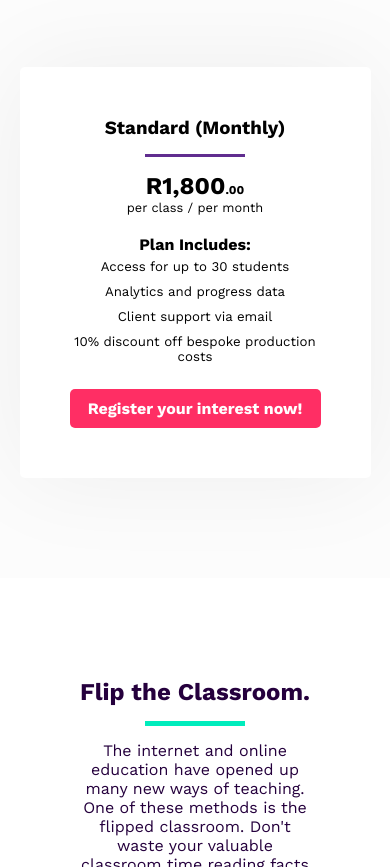
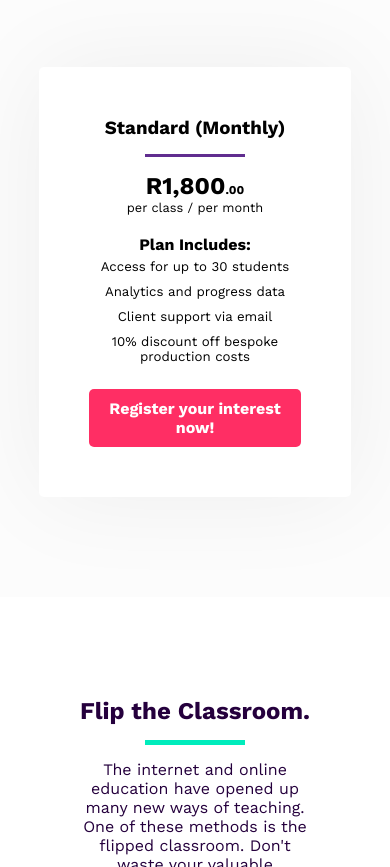
Before and after one commit to ZafariSam/Zafari_Learn, a plain HTML site: page index.html in a window 390 px wide. Shown: the part 4567-5434 px from the top of the page. Drawn offline with nearby package versions, Linux system fonts and the light colour scheme.

Commit message:
Update index.html

```diff
--- a/index.html
+++ b/index.html
@@ -61,7 +61,7 @@
       margin-right: 100px;
     }
     .price-cont{
-      box-sizing: border-box; display: grid; align-items: center; background-color: white; width: 30%; min-width: 90vw; border-radius: 5px; box-shadow: 0px 0px 100px #0000000f;color: black; padding: 50px; text-align: center; min-height: 400px;
+      box-sizing: border-box; display: grid; align-items: center; background-color: white; width: 30%; min-width: 350px; border-radius: 5px; box-shadow: 0px 0px 100px #0000000f;color: black; padding: 50px; text-align: center; min-height: 400px;
     }
     .plan-pnt{
       font-weight:500; padding: 5px 0px;
@@ -153,6 +153,9 @@
       }
       .section-05{
         padding: 60px 40px;
+      }
+      .price-cont{
+         min-width: 80vw;
       }
 }
   </style>
```
